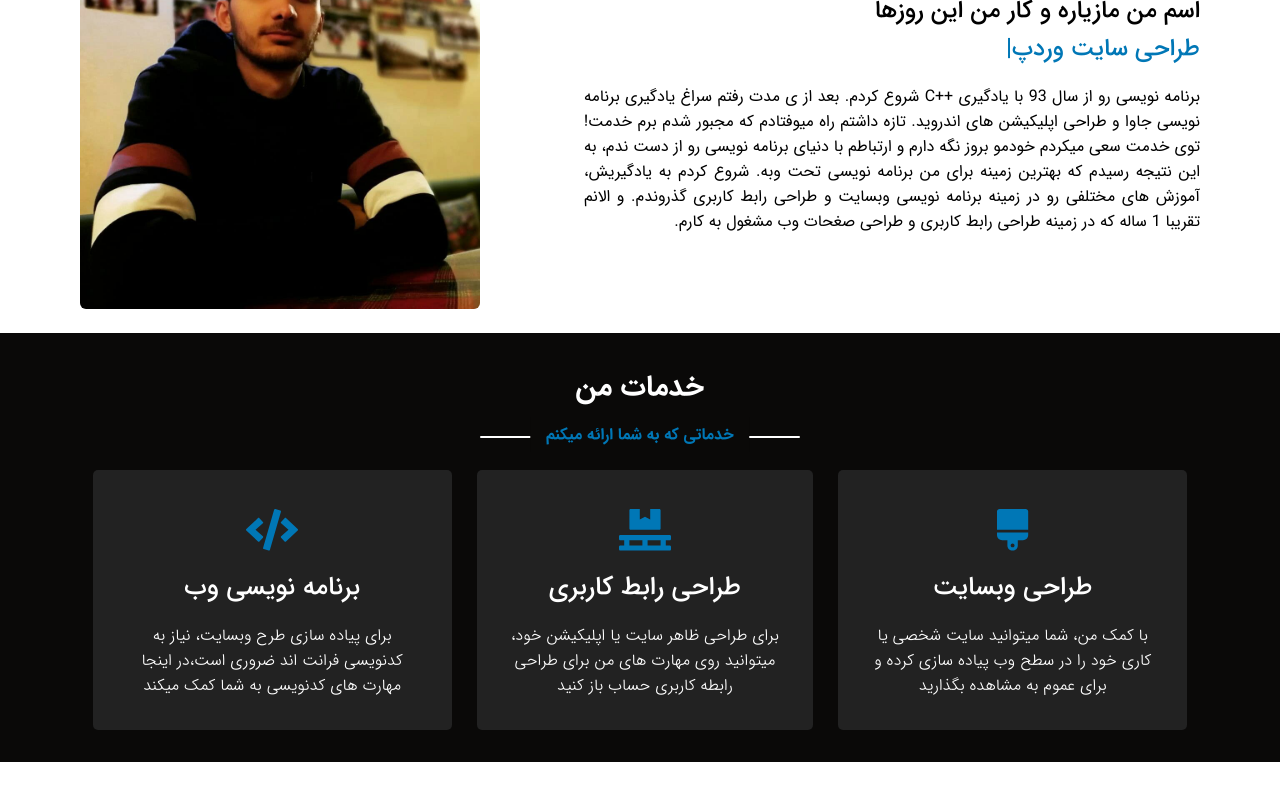
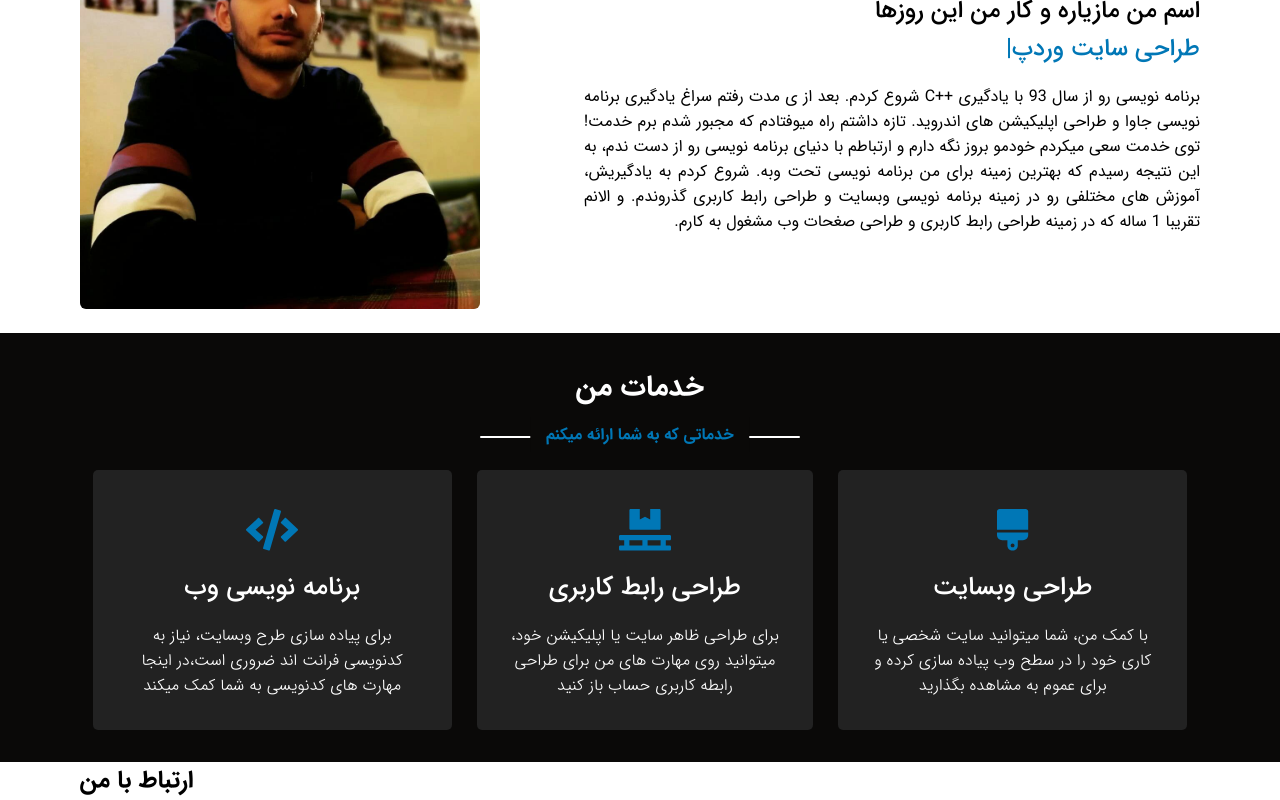
Before and after one commit to MaziyarParsi/portfolio-project, a React (Create React App) app: page / in a window 1280 px wide. Shown: the part 1012-1812 px from the top of the page. Before the commit the page ends 1774 px from the top, so only its background shows below. Built offline with nearby package versions, Linux system fonts and the light colour scheme.

Commit message:
add-contact-me-section

```diff
--- a/src/App/App.js
+++ b/src/App/App.js
@@ -3,6 +3,7 @@ import Header from "../Header/Header"
 import HeroSection from "../HeroSection/HeroSection"
 import AboutSection from "../AboutSection/AboutSection"
 import MyServices from "../MySecvices/MyServices"
+import ContactMe from "../ContactMe/ContatMe"
 import "./App.css"
 
 function App() {
@@ -12,6 +13,7 @@ function App() {
       <HeroSection />
       <AboutSection />
       <MyServices />
+      <ContactMe />
     </div>
   )
 }
--- /dev/null
+++ b/src/ContactMe/ContatMe.js
@@ -0,0 +1,14 @@
+import React from "react"
+import "./ContactMe.css"
+
+const ContactMe = () => {
+  return (
+    <section className="contactMe">
+      <div className="container">
+        <h2 className="title">ارتباط با من</h2>
+      </div>
+    </section>
+  )
+}
+
+export default ContactMe
```
Also changed, not shown: src/ContactMe/ContactMe.css (added).
